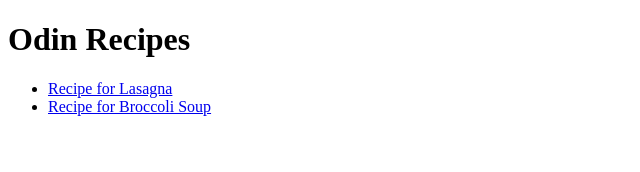
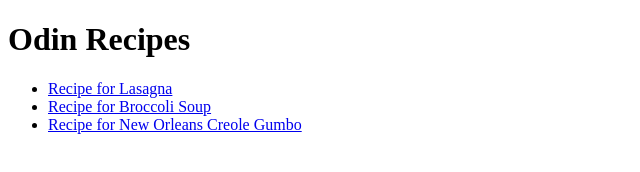
Before and after one commit to siperzen/odin-recipes, a plain HTML site: page index.html in a window 1280 px wide. Shown: the whole page, without its empty margins (0-640 px from the left). Drawn offline with Linux system fonts and the light colour scheme.

Commit message:
Add Creole Gumbo recipe

```diff
--- a/index.html
+++ b/index.html
@@ -9,6 +9,7 @@
     <ul>
         <li><a href="recipes/lasagna.html">Recipe for Lasagna</a></li>
         <li><a href="recipes/broccoli-soup.html">Recipe for Broccoli Soup</a></li>
+        <li><a href="recipes/new-orleans-creole-gumbo.html">Recipe for New Orleans Creole Gumbo</a></li>
 </body>
 
 
```
Also changed, not shown: recipes/new-orleans-creole-gumbo.html (added).
